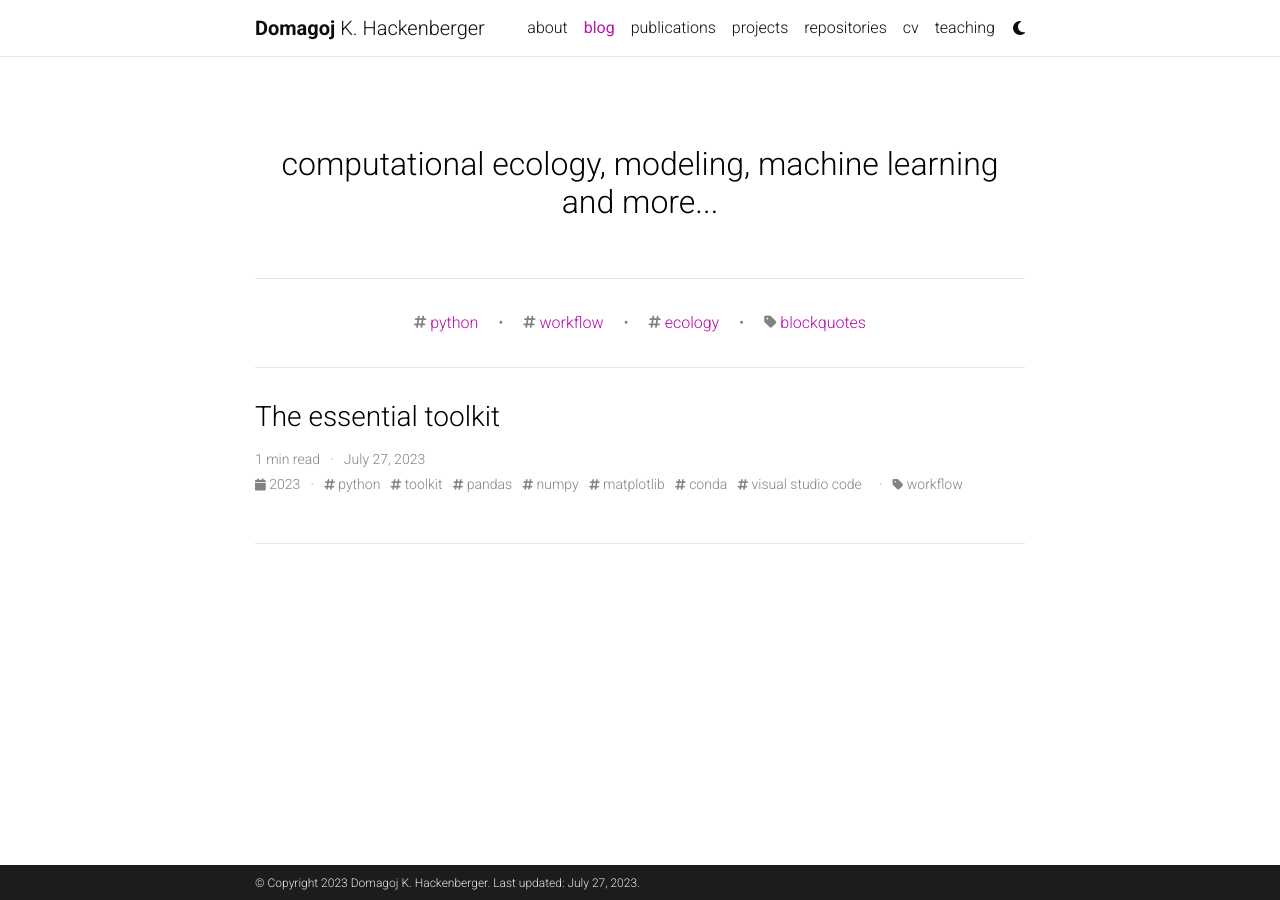
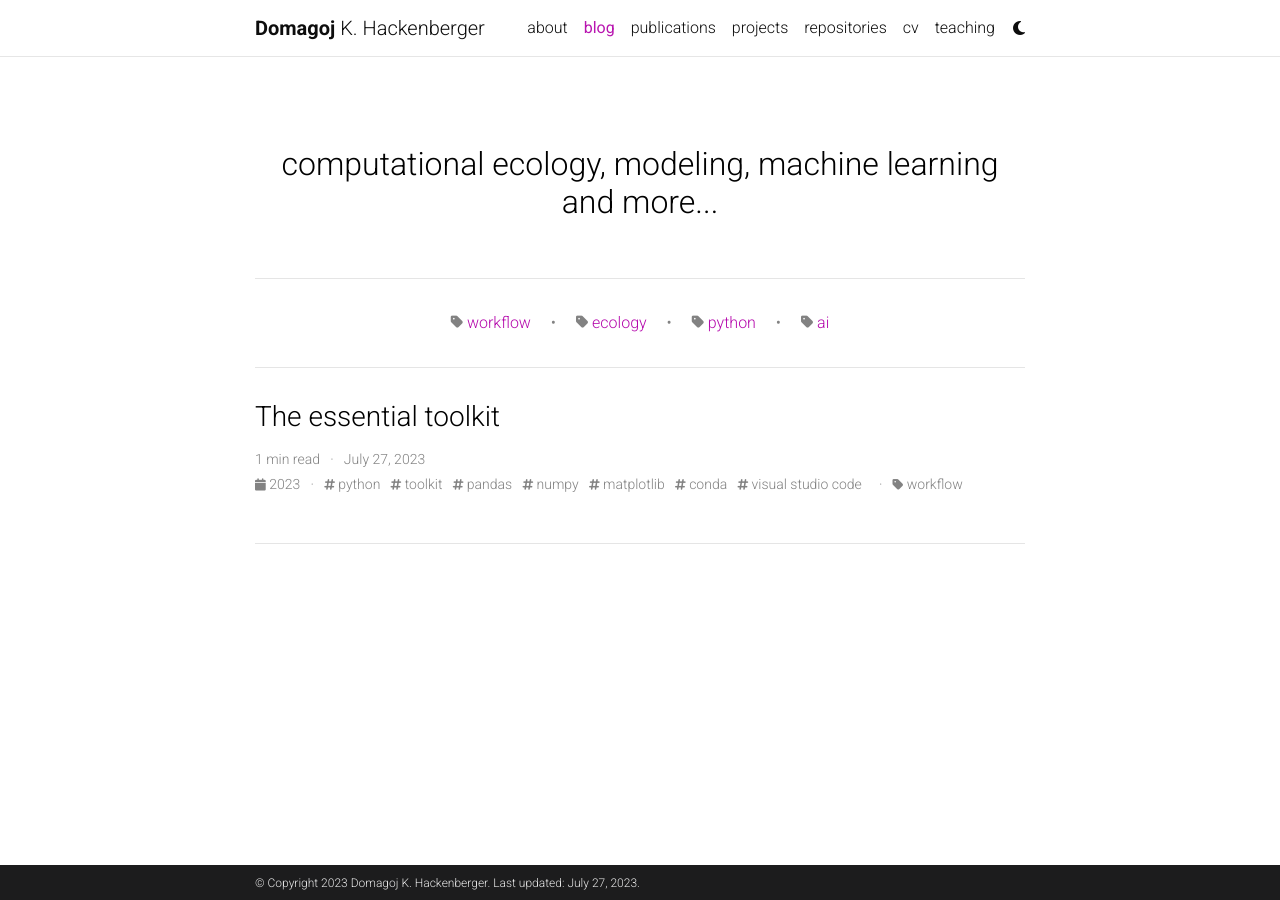
Before and after one commit to domagojhack/domagojhack.github.io, a Jekyll site: the page built from blog/index.html, in a window 1280 px wide. Built offline with Jekyll 4.4.1, drawn with Linux system fonts in a browser that asks for light colours; the list of posts is cut into pages by our own code; comment, search, counter and statistics services are not loaded; a style sheet for code colours, icons or effects is not loaded.

Commit message:
small update

```diff
--- a/_config.yml
+++ b/_config.yml
@@ -263,8 +263,8 @@ jekyll-archives:
     tag: '/blog/tag/:name/'
     category: '/blog/category/:name/'
 
-display_tags: ['python', 'workflow', 'ecology'] # these tags will be displayed on the front page of your blog
-display_categories: ['blockquotes'] # these categories will be displayed on the front page of your blog
+display_tags: [] # these tags will be displayed on the front page of your blog
+display_categories: ['workflow', 'ecology', 'python', 'ai'] # these categories will be displayed on the front page of your blog
 
 # -----------------------------------------------------------------------------
 # Jekyll Scholar
```
Also changed, not shown: _posts/2023-07-27-toolkit.md (+1 -2 lines).
